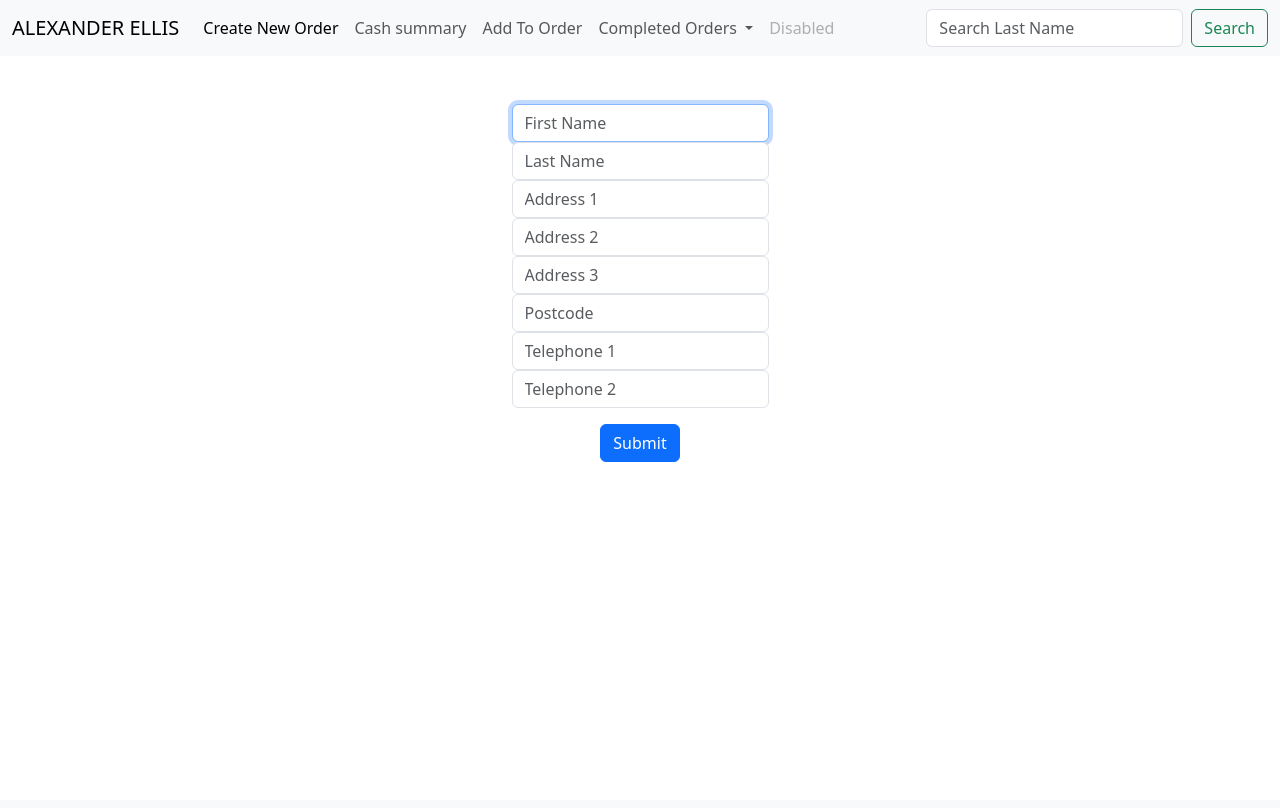
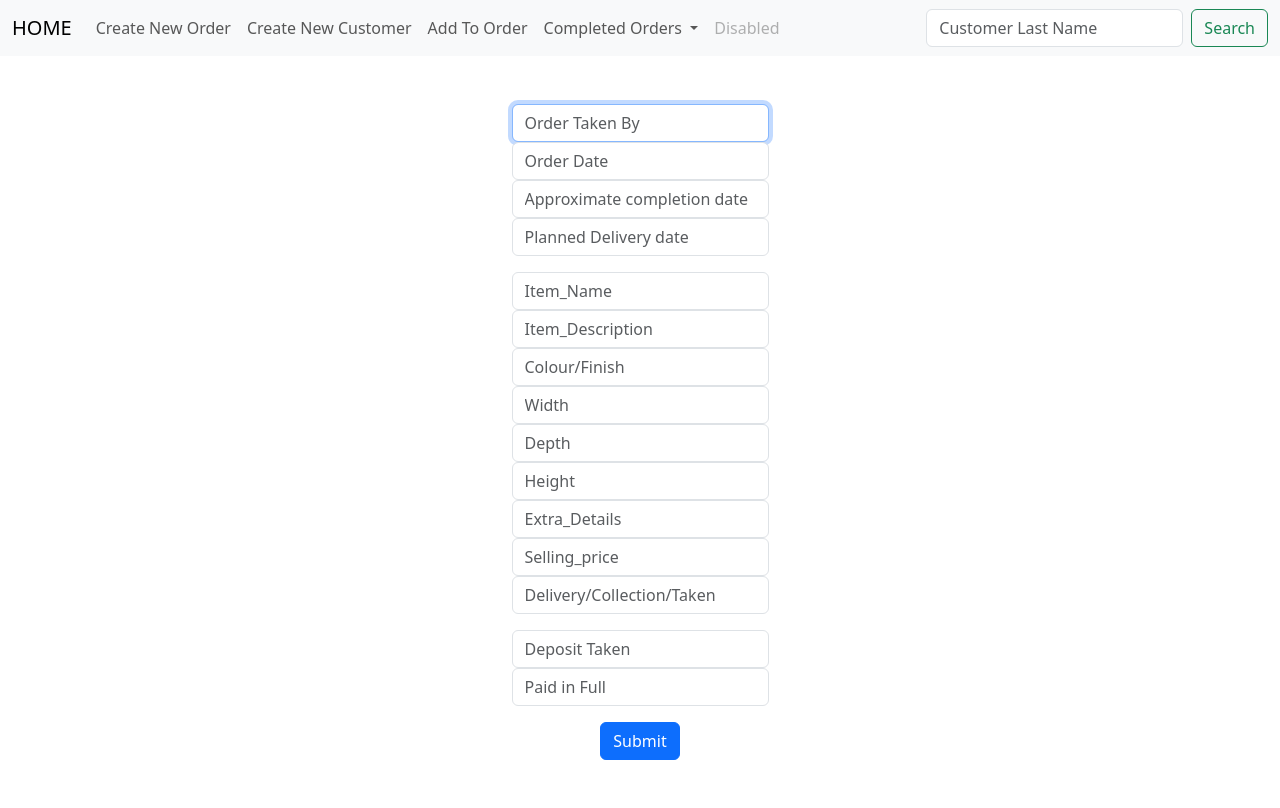
Before and after one commit to matthewellwood/project2, a Flask app: page /customer_order in a window 1280 px wide. Before the commit the page ends 462 px from the top, so only its background shows below. Run offline with Flask 3, Linux system fonts and the light colour scheme; some libraries are stand-ins or nearby versions.

Commit message:
New orders homepage taking shape

```diff
--- a/app.py
+++ b/app.py
@@ -31,8 +31,19 @@ def after_request(response):
     response.headers["Pragma"] = "no-cache"
     return response
 
-@app.route("/customer_order", methods=["GET", "POST"])
-def customer_order():
+
+@app.route("/", methods=["GET"])
+def index():
+    """Show Home Page"""
+    if request.method == "GET":
+        return render_template ("index.html")
+    else:
+        return render_template("customer_order.html")
+
+
+
+@app.route("/new_customer", methods=["GET", "POST"])
+def new_customer():
     """Show Order Form"""
     if request.method == "POST":
         first_name = request.form.get("first_name")
@@ -45,74 +56,20 @@ def customer_order():
         telephone_2 = request.form.get("Telephone_2")
         db.execute("INSERT INTO customers(first_name, last_name, address_1, address_2, address_3, postcode, telephone_1, telephone_2) VALUES (?,?,?,?,?,?,?,?);", first_name, last_name, address_1, address_2, address_3, postcode, telephone_1, telephone_2 )
         detail = db.execute("select * from customers;")
-        return render_template("order_detail.html",detail = detail)
+        return render_template("list_of_customers.html",detail = detail)
+    if request.method == "GET":
+        return render_template("new_customer.html")
+
+@app.route("/customer_order", methods=["GET", "POST"])
+def customer_order():
+    """Show Order Form"""
+    if request.method == "POST":
+        staff_member = request.form.get("staff_member")
+        order_date = request.form.get("order_date")
+        completion = request.form.get("completion")
+        delivery_date = request.form.get("delivery_date")
+        db.execute("INSERT INTO orders(staff_member, order_date, completion, delivery_date) VALUES (?,?,?,?);", staff_member, order_date, completion, delivery_date)
+        ord_detail = db.execute("SELECT * FROM orders;")
+        return render_template("new_order.html",ord_detail = ord_detail)
     if request.method == "GET":
         return render_template("customer_order.html")
-
-
-
-@app.route("/", methods=["GET"])
-#@login_required
-def index():
-    """Show portfolio of stocks"""
-    if request.method == "GET":
-         #path is filename string
-        image_file = ('static', "logo.jpg")
-
-        return render_template('index.html', image_file= image_file)
-        return render_template("index.html")
-        # Get list of symbols that we have shares of
-        db.execute("delete from current_price;")
-        symbol = db.execute("SELECT symbol FROM stock GROUP BY symbol;")
-        # Lookup current price of those shares
-        for row in symbol:
-            get = row["symbol"]
-            current = lookup(get)
-            # set the database with the current price
-            db.execute(
-                "INSERT INTO current_price (symbol, current) values (?,?);",
-                current["symbol"],
-                current["price"],
-            )
-        # get total list of everything
-        set_up_stock = db.execute(
-            "SELECT history.symbol,current,sum(shares) AS [total_shares] FROM history JOIN current_price ON history.symbol = lower(current_price.symbol) WHERE user_id = (?) GROUP BY history.symbol;",
-            session["user_id"],
-        )
-        for row in set_up_stock:
-            price = row["current"]
-            symbol = row["symbol"]
-            Quant = row["total_shares"]
-            Amount = Quant * price
-            db.execute(
-                "UPDATE stock SET amount = (?), Shares_tot = (?) WHERE symbol = (?);",
-                Amount,
-                Quant,
-                symbol,
-            )
-        db.execute("UPDATE stock SET amount = 0 WHERE Shares_tot <= 0;")
-        all = db.execute(
-            "SELECT stock.symbol, current, Shares_tot, amount, name, cash FROM stock JOIN current_price ON lower(current_price.symbol) = stock.symbol JOIN users ON user_id = stock.user_id WHERE Shares_tot > 0 AND stock.symbol IN (SELECT symbol FROM (SELECT Shares_tot, symbol FROM stock WHERE user_id = (?) GROUP BY symbol) WHERE Shares_tot > 0) GROUP BY stock.symbol;",
-            session["user_id"],
-        )
-        cash = db.execute("SELECT cash FROM users WHERE id = (?);", session["user_id"])
-        Cash_in_bank = 0
-        for row in cash:
-            Cash_in_bank = row["cash"]
-        final = db.execute(
-            "select current_price.symbol,current,name,Shares_tot,amount from current_price JOIN stock on lower(current_price.symbol)=stock.symbol WHERE Shares_tot > 0 group by current_price.symbol;"
-        )
-        Final_tot = 0
-        for row in final:
-            hold_tot = row["amount"]
-            Final_tot += hold_tot
-        Final_tot += Cash_in_bank
-        current_stock = db.execute("SELECT symbol FROM stock GROUP BY symbol;")
-        return render_template(
-            "index.html",
-            all=all,
-            cash=Cash_in_bank,
-            current_stock=current_stock,
-            Final_tot=Final_tot,
-            final=final,
-        )
--- a/templates/customer_order.html
+++ b/templates/customer_order.html
@@ -6,15 +6,26 @@ Customer Order
 
 {% block main %}
 <form action="/customer_order" method="post">
+    <div class ="mb-3">
+        <input autocomplete="off" autofocus class="form-control mx-auto w-auto" name="staff_member" placeholder="Order Taken By" type="text">
+        <input autocomplete="off" autofocus class="form-control mx-auto w-auto" name="order_date" placeholder="Order Date" type="text">
+        <input autocomplete="off" autofocus class="form-control mx-auto w-auto" name="completion" placeholder="Approximate completion date" type="text">
+        <input autocomplete="off" autofocus class="form-control mx-auto w-auto" name="delivery_date" placeholder="Planned Delivery date" type="text">
+    </div>
     <div class="mb-3">
-        <input autocomplete="off" autofocus class="form-control mx-auto w-auto" name="first_name" placeholder="First Name" type="text">
-        <input autocomplete="off" autofocus class="form-control mx-auto w-auto" name="last_name" placeholder="Last Name" type="text">
-        <input autocomplete="off" autofocus class="form-control mx-auto w-auto" name="Address_1" placeholder="Address 1" type="text">
-        <input autocomplete="off" autofocus class="form-control mx-auto w-auto" name="Address_2" placeholder="Address 2" type="text">
-        <input autocomplete="off" autofocus class="form-control mx-auto w-auto" name="Address_3" placeholder="Address 3" type="text">
-        <input autocomplete="off" autofocus class="form-control mx-auto w-auto" name="Postcode" placeholder="Postcode" type="text">
-        <input autocomplete="off" autofocus class="form-control mx-auto w-auto" name="Telephone_1" placeholder="Telephone 1" type="text">
-        <input autocomplete="off" autofocus class="form-control mx-auto w-auto" name="Telephone_2" placeholder="Telephone 2" type="text">
+        <input autocomplete="off" autofocus class="form-control mx-auto w-auto" name="item_name" placeholder="Item_Name" type="text">
+        <input autocomplete="off" autofocus class="form-control mx-auto w-auto" name="item_description" placeholder="Item_Description" type="text">
+        <input autocomplete="off" autofocus class="form-control mx-auto w-auto" name="colour-finish" placeholder="Colour/Finish" type="text">
+        <input autocomplete="off" autofocus class="form-control mx-auto w-auto" name="width" placeholder="Width" type="text">
+        <input autocomplete="off" autofocus class="form-control mx-auto w-auto" name="depth" placeholder="Depth" type="text">
+        <input autocomplete="off" autofocus class="form-control mx-auto w-auto" name="height" placeholder="Height" type="text">
+        <input autocomplete="off" autofocus class="form-control mx-auto w-auto" name="extra_details" placeholder="Extra_Details" type="text">
+        <input autocomplete="off" autofocus class="form-control mx-auto w-auto" name="selling price" placeholder="Selling_price" type="text">
+        <input autocomplete="off" autofocus class="form-control mx-auto w-auto" name="delivery-collection-taken" placeholder="Delivery/Collection/Taken" type="text">
+    </div>
+    <div class ="mb-3">
+        <input autocomplete="off" autofocus class="form-control mx-auto w-auto" name="deposit_taken" placeholder="Deposit Taken" type="text">
+        <input autocomplete="off" autofocus class="form-control mx-auto w-auto" name="paid_in_full" placeholder="Paid in Full" type="text">
     </div>
     <button class="btn btn-primary" type="submit">Submit</button>
 </form>
--- a/templates/layout.html
+++ b/templates/layout.html
@@ -10,15 +10,15 @@
   <body>
     <nav class="navbar navbar-expand-lg bg-body-tertiary">
         <div class="container-fluid">
-          <a class="navbar-brand" href="#">ALEXANDER ELLIS</a>
+          <a class="navbar-brand" href="/">HOME</a>
           <button class="navbar-toggler" type="button" data-bs-toggle="collapse" data-bs-target="#navbarSupportedContent" aria-controls="navbarSupportedContent" aria-expanded="false" aria-label="Toggle navigation">
             <span class="navbar-toggler-icon"></span>
           </button>
             <div class="collapse navbar-collapse" id="navbarSupportedContent">
                 <ul class="navbar-nav me-auto mb-2 mb-lg-0">
                 <li class="nav-item">
-                    <a class="nav-link active" aria-current="page" href="/customer_order">Create New Order</a>
-                    <li class="nav-item"><a class="nav-link" href="/customer_order">Cash summary</a></li>
+                    <li class="nav-item"><a class="nav-link" href="/customer_order">Create New Order</a></li>
+                    <li class="nav-item"><a class="nav-link" href="/new_customer">Create New Customer</a></li>
                 </li>
                 <li class="nav-item">
                     <a class="nav-link" href="#">Add To Order</a>
@@ -39,7 +39,7 @@
                 </li>
                 </ul>
                 <form class="d-flex" role="search">
-                <input class="form-control me-2" type="search" placeholder="Search Last Name" aria-label="Search">
+                <input class="form-control me-2" type="search" placeholder="Customer Last Name" aria-label="Search">
                 <button class="btn btn-outline-success" type="submit">Search</button>
                 </form>
             </div>
--- a/templates/order_detail.html
+++ b/templates/list_of_customers.html
@@ -12,6 +12,7 @@ Customer Details
     <table class="table table-striped">
         <thead>
             <tr>
+                <button class="btn btn-outline-success" type="submit">Select</button>
                 <th class="text-start">Customer ID Code</th>
                 <th class="text-start">First Name</th>
                 <th class="text-start">Last Name</th>
```
Also changed, not shown: templates/index.html (+5 -9 lines), templates/new_customer.html (added, +23 -0 lines), templates/new_order.html (added, +43 -0 lines), aepricelist.db.
